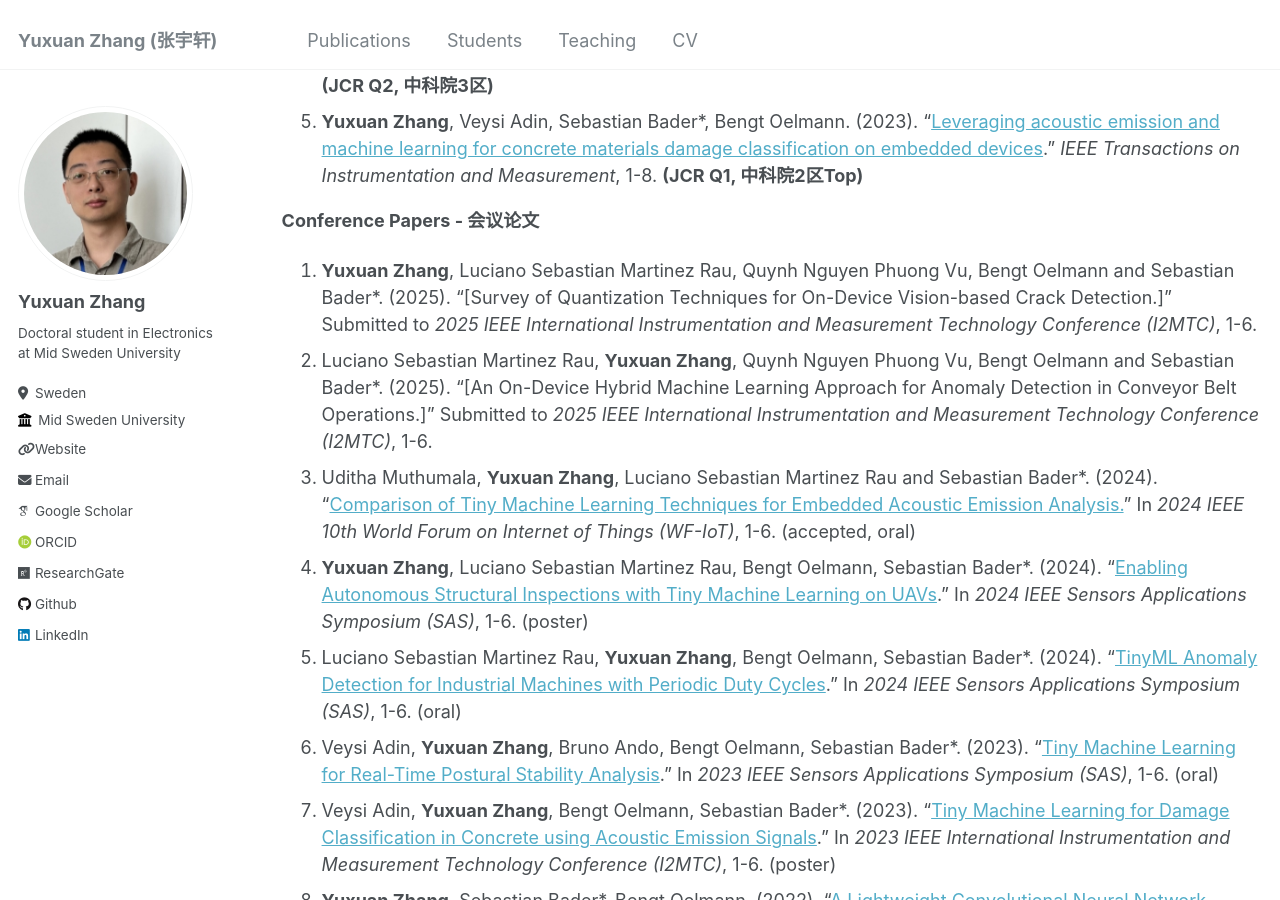
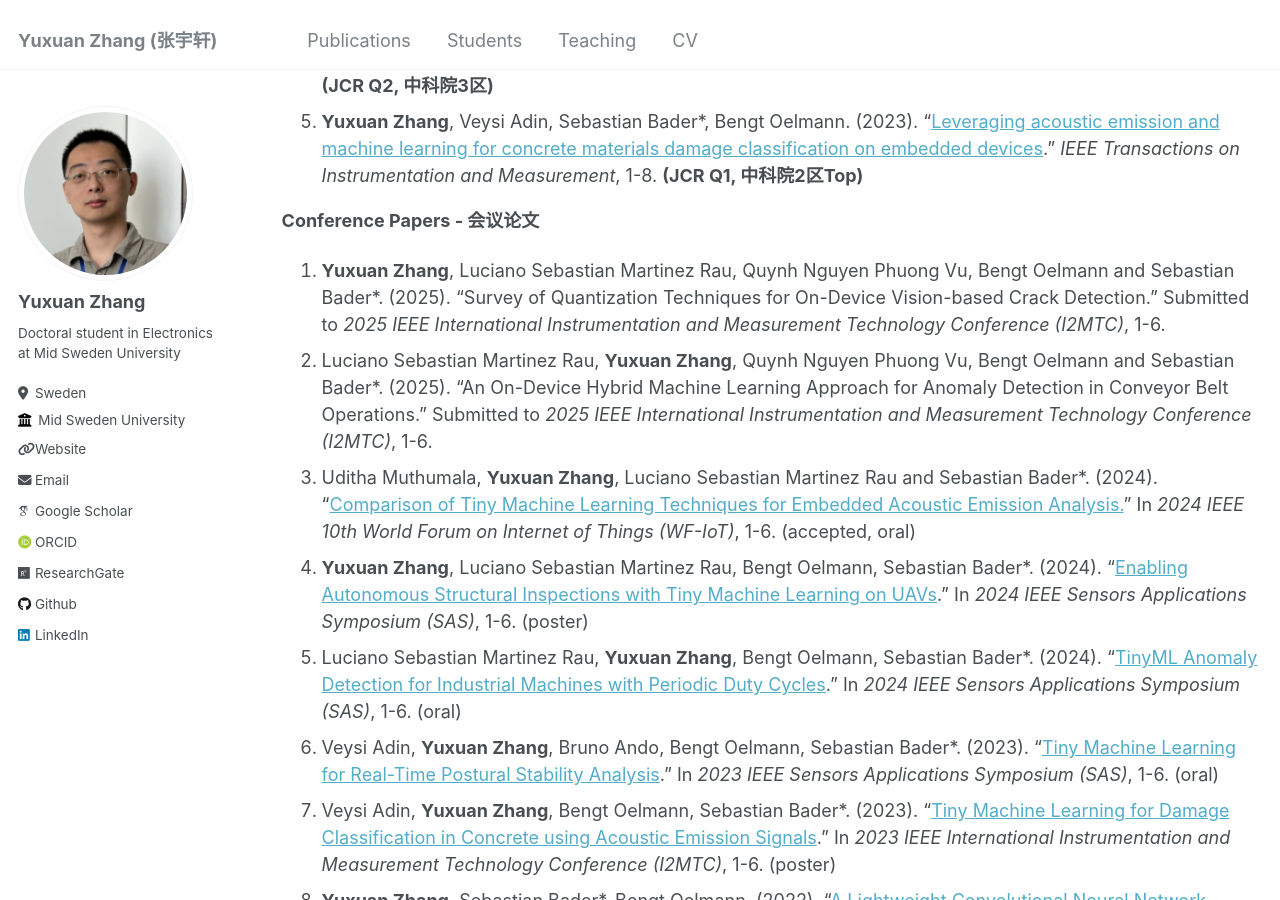
Before and after one commit to YuxuanZhang-96/YuxuanZhang-96.github.io, a Jekyll site: the page built from _pages/cv.md, in a window 1280 px wide and 900 px high, scrolled down 1045 px. Built offline with Jekyll 4.4.1, drawn with Linux system fonts in a browser that asks for light colours; some web fonts are replaced.

Commit message:
Update cv.md

```diff
--- a/_pages/cv.md
+++ b/_pages/cv.md
@@ -38,8 +38,8 @@ __Journal Papers - 期刊论文__
 5. __Yuxuan Zhang__, Veysi Adin, Sebastian Bader*, Bengt Oelmann. (2023). "[Leveraging acoustic emission and machine learning for concrete materials damage classification on embedded devices](https://ieeexplore.ieee.org/document/10227301)." _IEEE Transactions on Instrumentation and Measurement_, 1-8. __(JCR Q1, 中科院2区Top)__
 
 __Conference Papers - 会议论文__
-1. __Yuxuan Zhang__, Luciano Sebastian Martinez Rau, Quynh Nguyen Phuong Vu, Bengt Oelmann and Sebastian Bader*. (2025). "[Survey of Quantization Techniques for On-Device Vision-based Crack Detection.]" Submitted to _2025 IEEE International Instrumentation and Measurement Technology Conference (I2MTC)_, 1-6.
-2. Luciano Sebastian Martinez Rau, __Yuxuan Zhang__, Quynh Nguyen Phuong Vu, Bengt Oelmann and Sebastian Bader*. (2025). "[An On-Device Hybrid Machine Learning Approach for Anomaly Detection in Conveyor Belt Operations.]" Submitted to _2025 IEEE International Instrumentation and Measurement Technology Conference (I2MTC)_, 1-6.
+1. __Yuxuan Zhang__, Luciano Sebastian Martinez Rau, Quynh Nguyen Phuong Vu, Bengt Oelmann and Sebastian Bader*. (2025). "Survey of Quantization Techniques for On-Device Vision-based Crack Detection." Submitted to _2025 IEEE International Instrumentation and Measurement Technology Conference (I2MTC)_, 1-6.
+2. Luciano Sebastian Martinez Rau, __Yuxuan Zhang__, Quynh Nguyen Phuong Vu, Bengt Oelmann and Sebastian Bader*. (2025). "An On-Device Hybrid Machine Learning Approach for Anomaly Detection in Conveyor Belt Operations." Submitted to _2025 IEEE International Instrumentation and Measurement Technology Conference (I2MTC)_, 1-6.
 3. Uditha Muthumala, __Yuxuan Zhang__, Luciano Sebastian Martinez Rau and Sebastian Bader*. (2024). "[Comparison of Tiny Machine Learning Techniques for Embedded Acoustic Emission Analysis.](https://arxiv.org/abs/2411.17733)" In _2024 IEEE 10th World Forum on Internet of Things (WF-IoT)_, 1-6. (accepted, oral)
 4. __Yuxuan Zhang__, Luciano Sebastian Martinez Rau, Bengt Oelmann, Sebastian Bader*. (2024). "[Enabling Autonomous Structural Inspections with Tiny Machine Learning on UAVs](https://ieeexplore.ieee.org/document/10636583)." In _2024 IEEE Sensors Applications Symposium (SAS)_, 1-6. (poster)
 5. Luciano Sebastian Martinez Rau, __Yuxuan Zhang__, Bengt Oelmann, Sebastian Bader*. (2024). "[TinyML Anomaly Detection for Industrial Machines with Periodic Duty Cycles](https://ieeexplore.ieee.org/document/10636584)." In _2024 IEEE Sensors Applications Symposium (SAS)_, 1-6. (oral)
```
